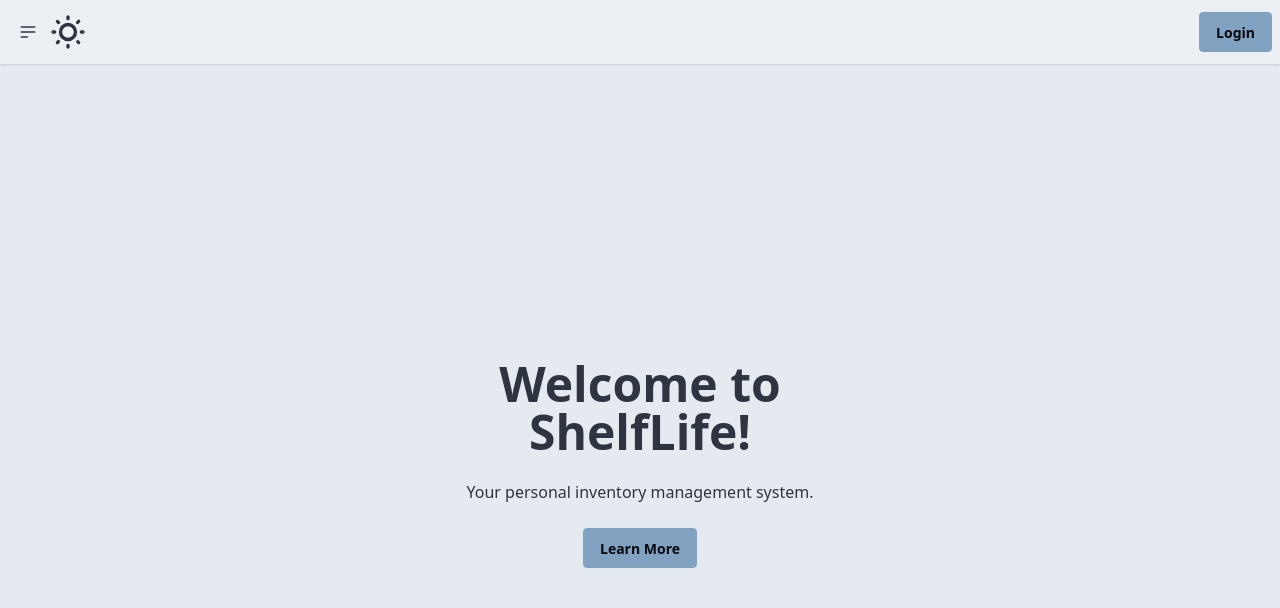
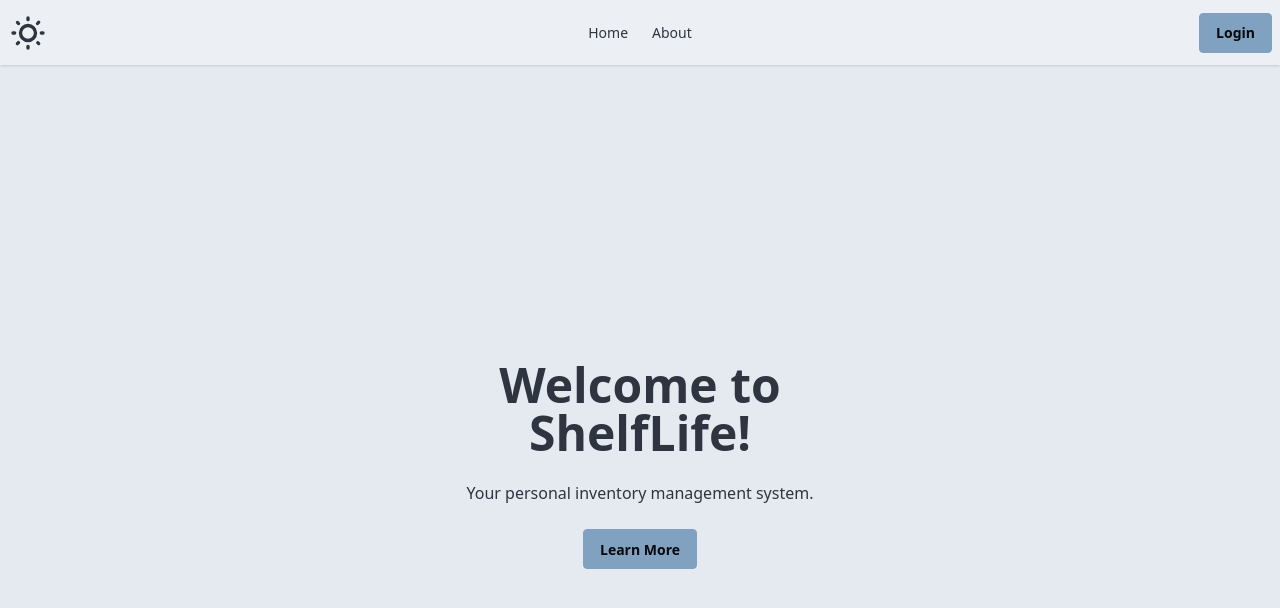
Before and after one commit to Shelflife-Project/Frontend, a React (Vite) app: page / in a window 1280 px wide. Shown: the top 608 px of the page. Built offline with nearby package versions, Linux system fonts and the light colour scheme.

Commit message:
Dropdown menu fix

```diff
--- a/src/components/Navbar.tsx
+++ b/src/components/Navbar.tsx
@@ -4,7 +4,7 @@ export default function Navbar() {
     return (
         <div className="navbar bg-base-100 shadow-sm">
             <div className="navbar-start">
-                <div className="dropdown hidden lg:block">
+                <div className="dropdown lg:hidden">
                     <div tabIndex={0} role="button" className="btn btn-ghost btn-circle">
                         <svg xmlns="http://www.w3.org/2000/svg" className="h-5 w-5" fill="none" viewBox="0 0 24 24" stroke="currentColor"> <path strokeLinecap="round" strokeLinejoin="round" strokeWidth="2" d="M4 6h16M4 12h16M4 18h7" /> </svg>
                     </div>
@@ -17,17 +17,10 @@ export default function Navbar() {
                 </div>
                 <Theme />
             </div>
-            <div className="navbar-center flex lg:hidden">
+            <div className="navbar-center hidden lg:flex">
                 <ul className="menu menu-horizontal px-1">
-                    <li>
-                        <details>
-                            <summary>Menu</summary>
-                            <ul className="p-2 bg-base-100 w-40 z-1">
-                                <li><a href="/">Home</a></li>
-                                <li><a href="/about">About</a></li>
-                            </ul>
-                        </details>
-                    </li>
+                    <li><a href="/">Home</a></li>
+                    <li><a href="/about">About</a></li>
                 </ul>
             </div>
             <div className="navbar-end">
```
